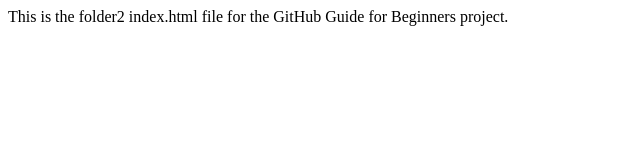
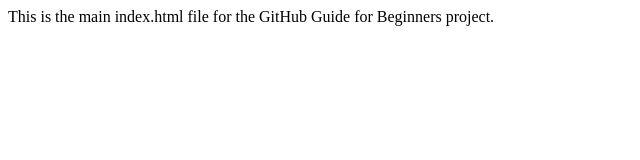
Before and after one commit to BhuvanBHulisar/GitHub-Guide-For-Beginners, a plain HTML site: page index.html in a window 1280 px wide. Shown: the full height of the page, 0-640 px from the left. Drawn offline with Linux system fonts and the light colour scheme.

Commit message:
Update content in index.html for clarity

```diff
--- a/index.html
+++ b/index.html
@@ -1 +1 @@
-<p>This is the folder2 index.html file for the GitHub Guide for Beginners project.</p>
+<p>This is the main index.html file for the GitHub Guide for Beginners project.</p>
```
